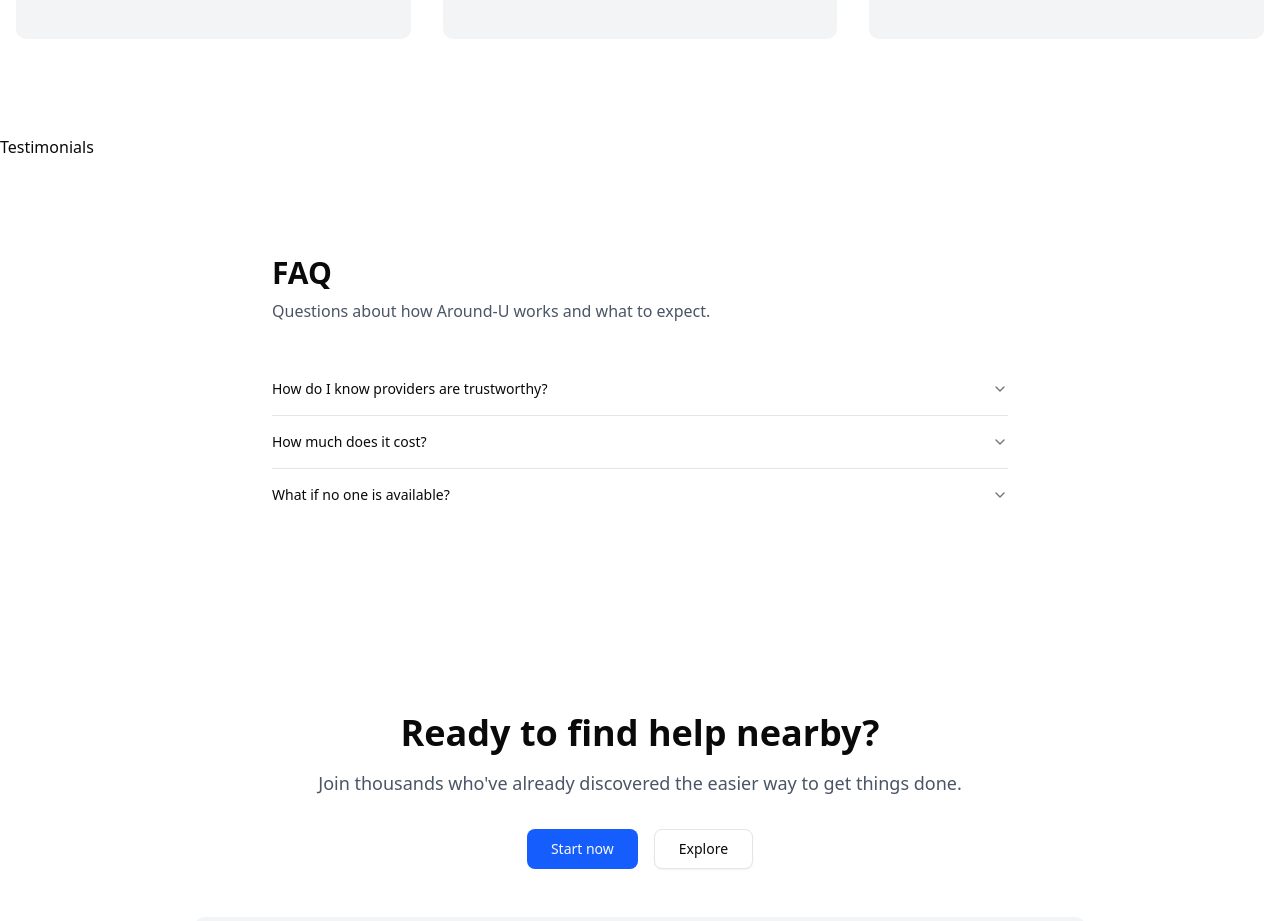
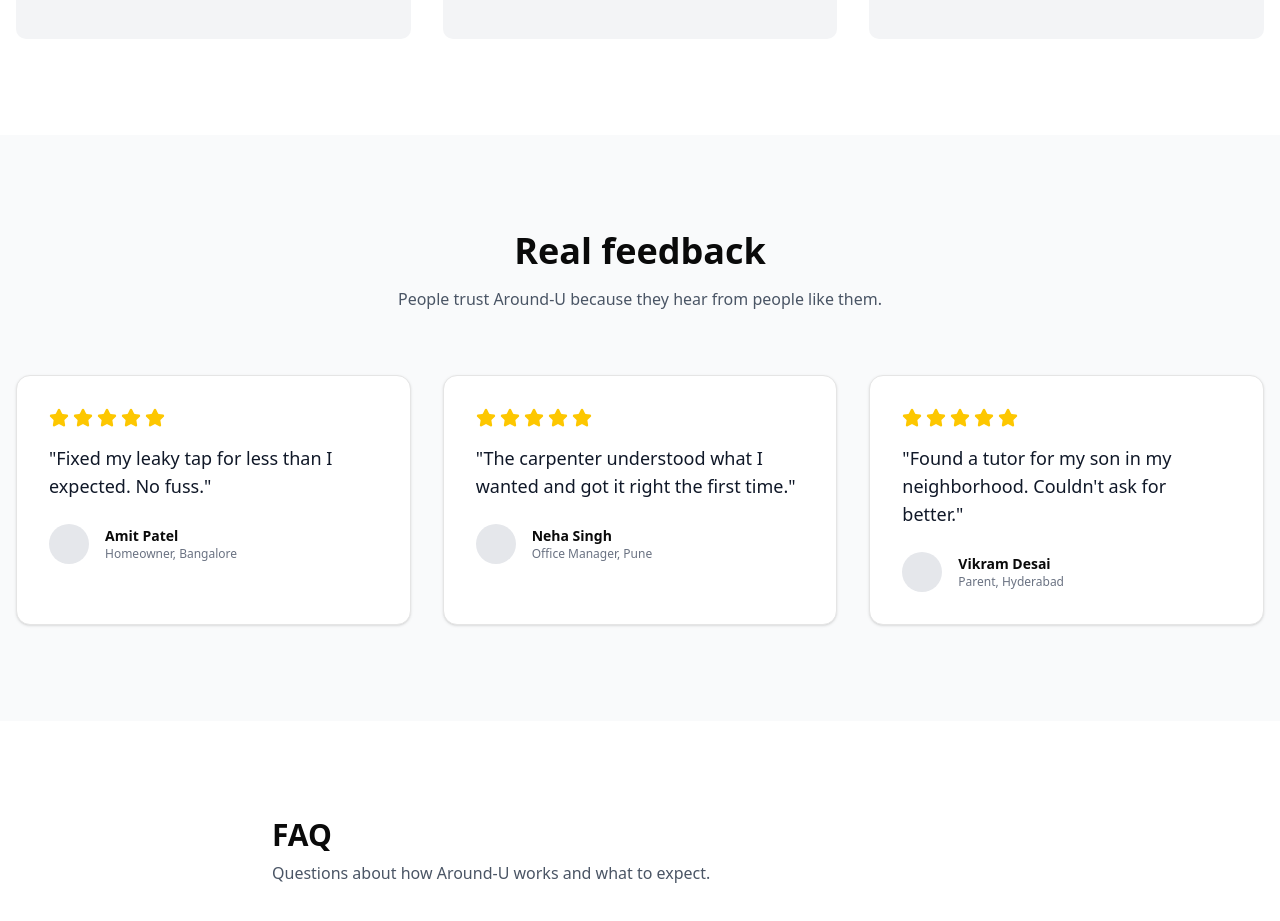
Before and after one commit to mayanksaini18/Around-U, a Next.js app in the folder client/: page / in a window 1280 px wide. Shown: the part 3600-4521 px from the top of the page. Built offline with nearby package versions, Linux system fonts and the light colour scheme.

Commit message:
twestimonials component ui

```diff
--- a/client/components/sections/Testimonials.tsx
+++ b/client/components/sections/Testimonials.tsx
@@ -1,9 +1,58 @@
-import React from 'react'
+// components/sections/Testimonials.tsx
+import { Star } from "lucide-react";
 
-const Testimonials = () => {
+const reviews = [
+  {
+    quote: "Fixed my leaky tap for less than I expected. No fuss.",
+    author: "Amit Patel",
+    role: "Homeowner, Bangalore",
+    rating: 5,
+  },
+  {
+    quote: "The carpenter understood what I wanted and got it right the first time.",
+    author: "Neha Singh",
+    role: "Office Manager, Pune",
+    rating: 5,
+  },
+  {
+    quote: "Found a tutor for my son in my neighborhood. Couldn't ask for better.",
+    author: "Vikram Desai",
+    role: "Parent, Hyderabad",
+    rating: 5,
+  },
+];
+
+export default function Testimonials() {
   return (
-    <div>Testimonials</div>
-  )
+    <section className="py-24 bg-gray-50">
+      <div className="container mx-auto px-4">
+        <div className="text-center mb-16">
+          <h2 className="text-3xl font-bold sm:text-4xl">Real feedback</h2>
+          <p className="mt-4 text-gray-600">People trust Around-U because they hear from people like them.</p>
+        </div>
+
+        <div className="grid gap-8 md:grid-cols-3">
+          {reviews.map((review, i) => (
+            <div key={i} className="bg-white p-8 rounded-xl border shadow-sm">
+              <div className="flex gap-1 mb-4">
+                {[...Array(review.rating)].map((_, i) => (
+                  <Star key={i} className="h-5 w-5 fill-current text-yellow-400" />
+                ))}
+              </div>
+              <blockquote className="text-lg font-medium text-gray-900 mb-6">
+                "{review.quote}"
+              </blockquote>
+              <div className="flex items-center gap-4">
+                <div className="h-10 w-10 bg-gray-200 rounded-full" /> {/* Avatar Placeholder */}
+                <div>
+                  <div className="font-semibold text-sm">{review.author}</div>
+                  <div className="text-xs text-gray-500">{review.role}</div>
+                </div>
+              </div>
+            </div>
+          ))}
+        </div>
+      </div>
+    </section>
+  );
 }
-
-export default Testimonials
```
